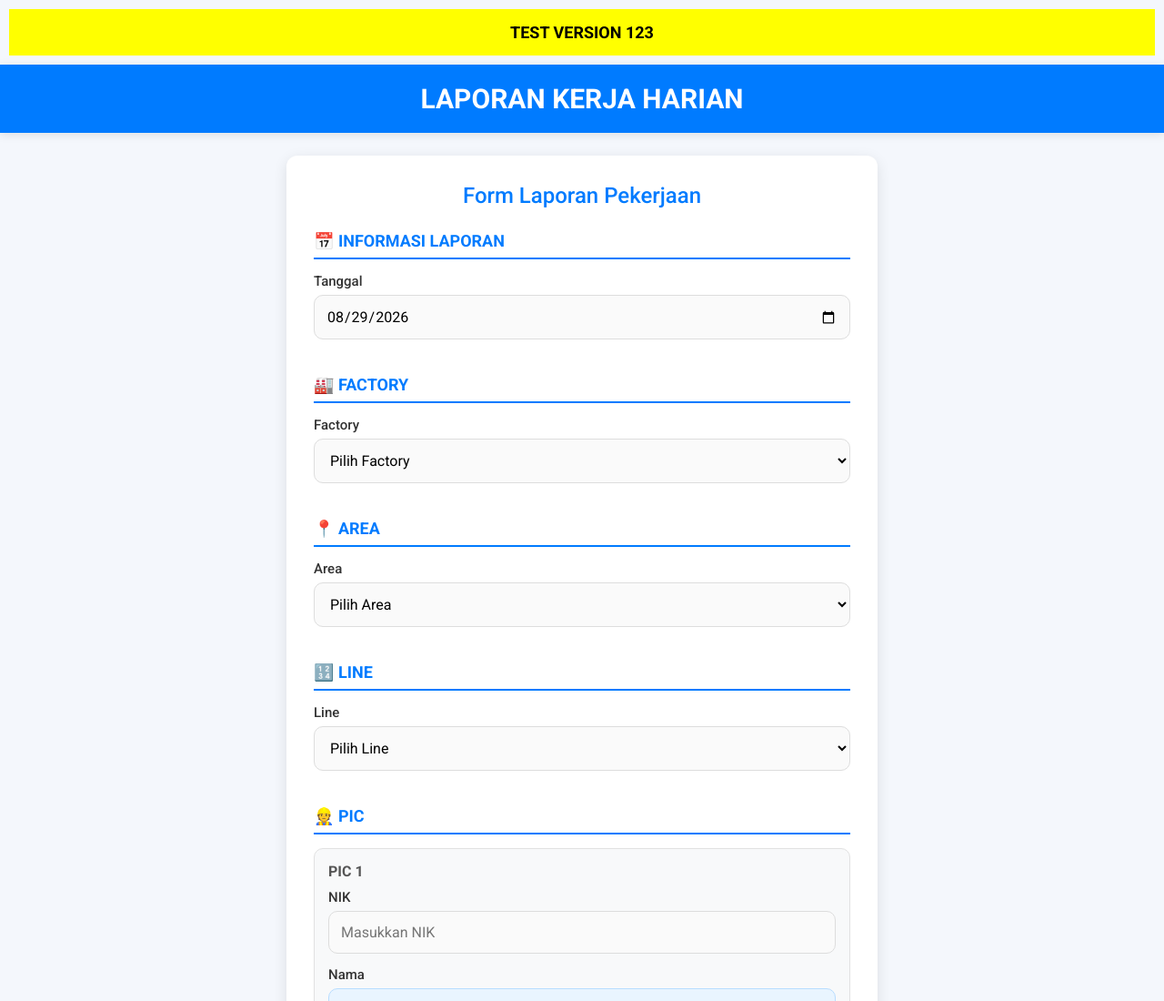
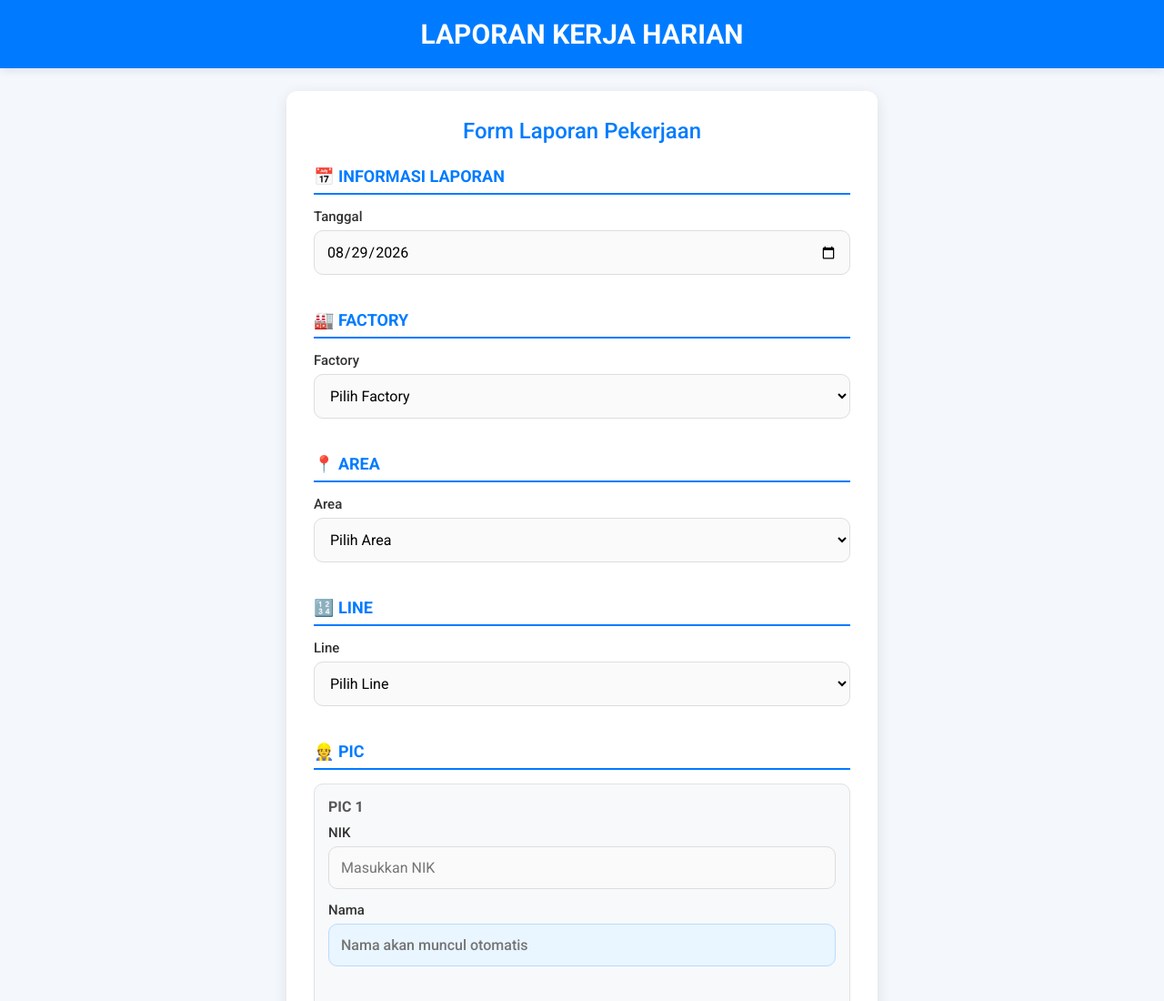
Before and after one commit to Alex-Jho/Job_Reporting, a plain HTML site: page index.html in a window 1280 px wide. Shown: the top 1100 px of the page at 91% size. Drawn offline with nearby package versions, Linux system fonts and the light colour scheme.

```diff
--- a/index.html
+++ b/index.html
@@ -500,18 +500,6 @@
 
 
 <body>
-
-  <div style="
-    background:yellow;
-    color:black;
-    padding:15px;
-    margin:10px;
-    text-align:center;
-    font-size:18px;
-    font-weight:bold;
-  ">
-    TEST VERSION 123
-  </div>
 
   <!-- ==========================================
        HEADER
@@ -3325,8 +3313,9 @@
 
                 }
               ])
-              .select()
-              .single();
+
+              // .select()
+              // .single();
 
 
           if (error) {
@@ -3359,9 +3348,6 @@
 
           alert(
             "LAPORAN BERHASIL DIKIRIM\n\n" +
-            "ID Laporan: " +
-            data.id +
-            "\n" +
             "Folder Foto: " +
             folderId
           );
```
